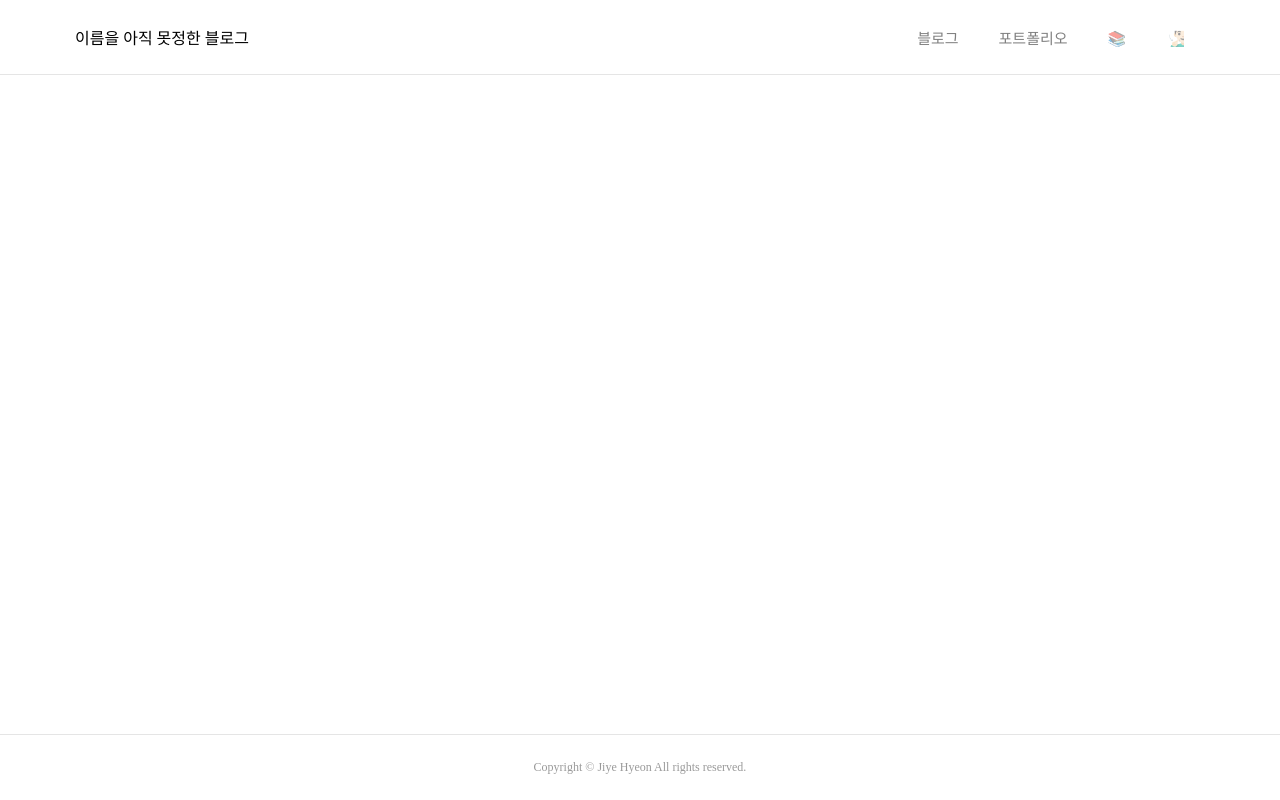
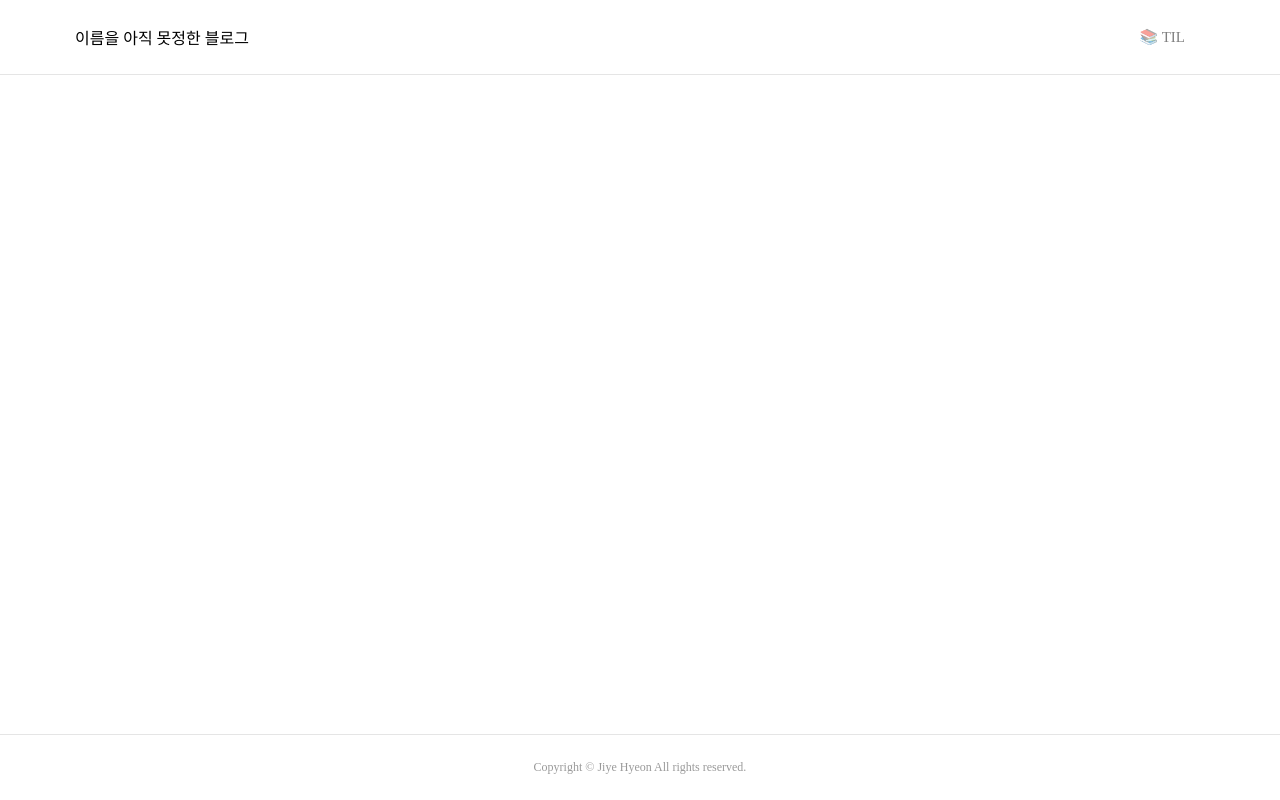
Before and after one commit to jiyehyeon/til-blog, a Gatsby site: page / in a window 1280 px wide. Built offline with nearby package versions, Linux system fonts and the light colour scheme; Gatsby itself is replaced by a stand-in of ours; a web font is replaced by a local one.

Commit message:
edit: 레이아웃 디자인 수정

```diff
--- a/src/components/common/Footer.tsx
+++ b/src/components/common/Footer.tsx
@@ -4,7 +4,7 @@ import styled from "@emotion/styled";
 const FooterWrapper = styled.footer`
   /* Box & Display */
   width: 100%;
-  padding: 25px 75px;
+  padding: 25px 0;
   position: absolute;
   bottom: 0;
 
--- a/src/components/common/Header.tsx
+++ b/src/components/common/Header.tsx
@@ -10,6 +10,10 @@ const HeaderWrapper = styled.header`
   align-items: center;
   justify-content: space-between;
   position: fixed;
+
+  @media (max-width: 1020px) {
+    padding: 25px 45px;
+  }
 
   /* Color */
   background-color: #fff;
@@ -31,10 +35,10 @@ const NavigationItem = styled(Link)<{ active: boolean }>`
 `;
 
 const MENUITEMS: { [key: string]: string } = {
-  blog: "블로그",
-  projects: "포트폴리오",
-  book: "📚",
-  intro: "🧏🏻‍♂️",
+  blog: "📚 TIL",
+  // projects: "포트폴리오",
+  // book: "📚",
+  // intro: "🧏🏻‍♂️",
 };
 
 type CategoryItemProps = {
--- a/src/components/common/Layout.tsx
+++ b/src/components/common/Layout.tsx
@@ -2,20 +2,24 @@ import React, { FunctionComponent, ReactElement, useState } from "react";
 import Header from "./Header";
 import Footer from "./Footer";
 import GlobalStyle from "./GlobalStyle";
+import styled from "@emotion/styled";
 
 type LayoutProps = {
   children: ReactElement;
   path: string;
 };
 
+const Contents = styled.div`
+  padding: 100px 0;
+  min-height: 100vh;
+`;
+
 const Layout: FunctionComponent<LayoutProps> = ({ children, path }) => {
-  console.log(path);
-
   return (
-    <div>
+    <div style={{ position: "relative" }}>
       <GlobalStyle />
       <Header path={path} />
-      {children}
+      <Contents>{children}</Contents>
       <Footer />
     </div>
   );
```
